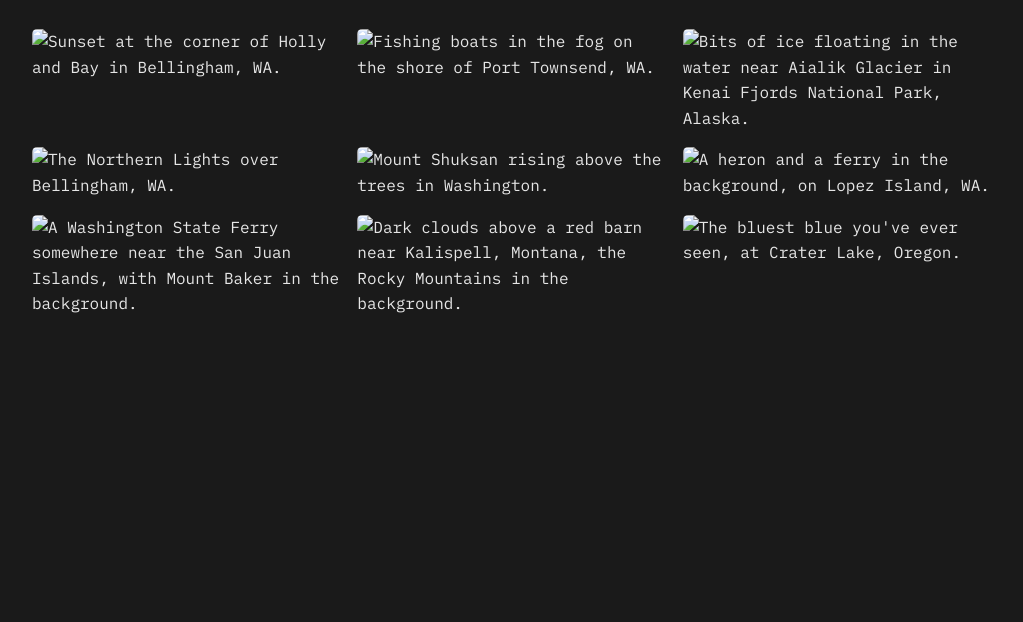
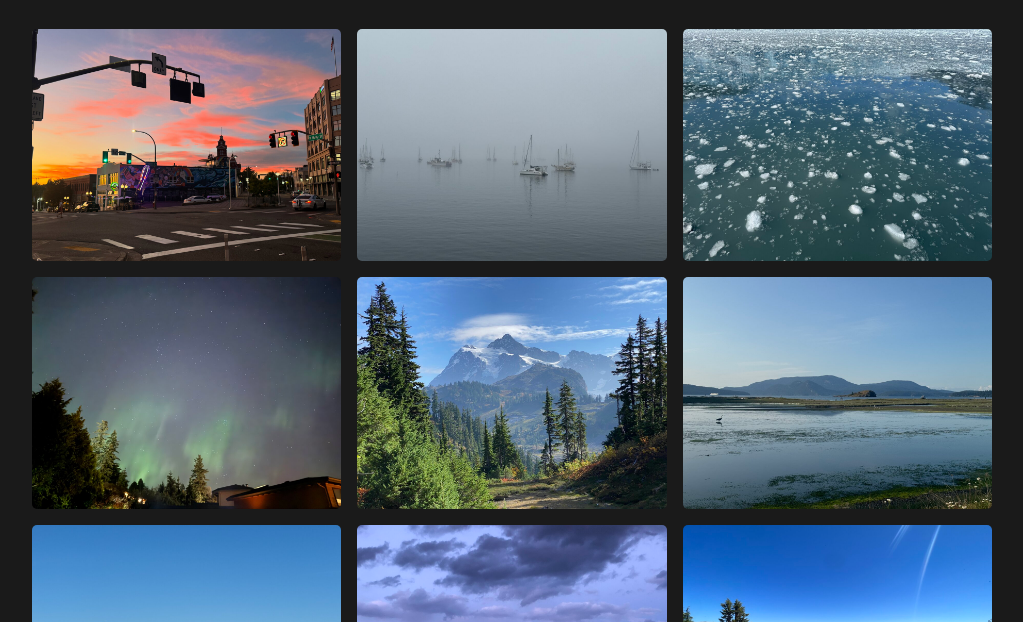
Before and after one commit to JonathanWThom/jonathanthom, a website: page photos.html in a window 1280 px wide. Shown: the part 178-800 px from the top of the page, without its empty margins (128-1151 px from the left). Drawn offline with Linux system fonts and the light colour scheme.

Commit message:
whatever

```diff
--- a/photos.html
+++ b/photos.html
@@ -105,26 +105,26 @@
             <a href="index.html" class="home-link">Home</a>
         </nav>
         <div class="photos">
-            <img src="optimized/E3725A1B-105B-43D2-B532-6F37F8255801.jpg"
+            <img src="photos/optimized/E3725A1B-105B-43D2-B532-6F37F8255801.jpg"
             alt="Sunset at the corner of Holly and Bay in Bellingham, WA.">
-            <img src="optimized/IMG_0496.jpg" alt="Fishing boats in the
+            <img src="photos/optimized/IMG_0496.jpg" alt="Fishing boats in the
             fog on the shore of Port Townsend, WA.">
-            <img src="optimized/IMG_0867.jpg" alt="Bits of ice floating
+            <img src="photos/optimized/IMG_0867.jpg" alt="Bits of ice floating
             in the water near Aialik Glacier in Kenai Fjords National Park,
             Alaska.">
-            <img src="optimized/IMG_1404.jpg" alt="The Northern Lights
+            <img src="photos/optimized/IMG_1404.jpg" alt="The Northern Lights
             over Bellingham, WA.">
-            <img src="optimized/IMG_3761.jpg" alt="Mount Shuksan rising
+            <img src="photos/optimized/IMG_3761.jpg" alt="Mount Shuksan rising
             above the trees in Washington.">
-            <img src="optimized/IMG_8186.jpg" alt="A heron and a ferry in
+            <img src="photos/optimized/IMG_8186.jpg" alt="A heron and a ferry in
             the background, on Lopez Island, WA.">
-            <img src="optimized/IMG_8192.jpg" alt="A Washington State
+            <img src="photos/optimized/IMG_8192.jpg" alt="A Washington State
             Ferry somewhere near the San Juan Islands, with Mount Baker in the
             background.">
-            <img src="optimized/IMG_7229.jpg" alt="Dark clouds above a
+            <img src="photos/optimized/IMG_7229.jpg" alt="Dark clouds above a
             red barn near Kalispell, Montana, the Rocky Mountains in the
             background.">
-            <img src="optimized/IMG_0636.jpg" alt="The bluest blue you've
+            <img src="photos/optimized/IMG_0636.jpg" alt="The bluest blue you've
             ever seen, at Crater Lake, Oregon.">
         </div>
     </div>
```
Also changed, not shown: .github/workflows/main.yml.
